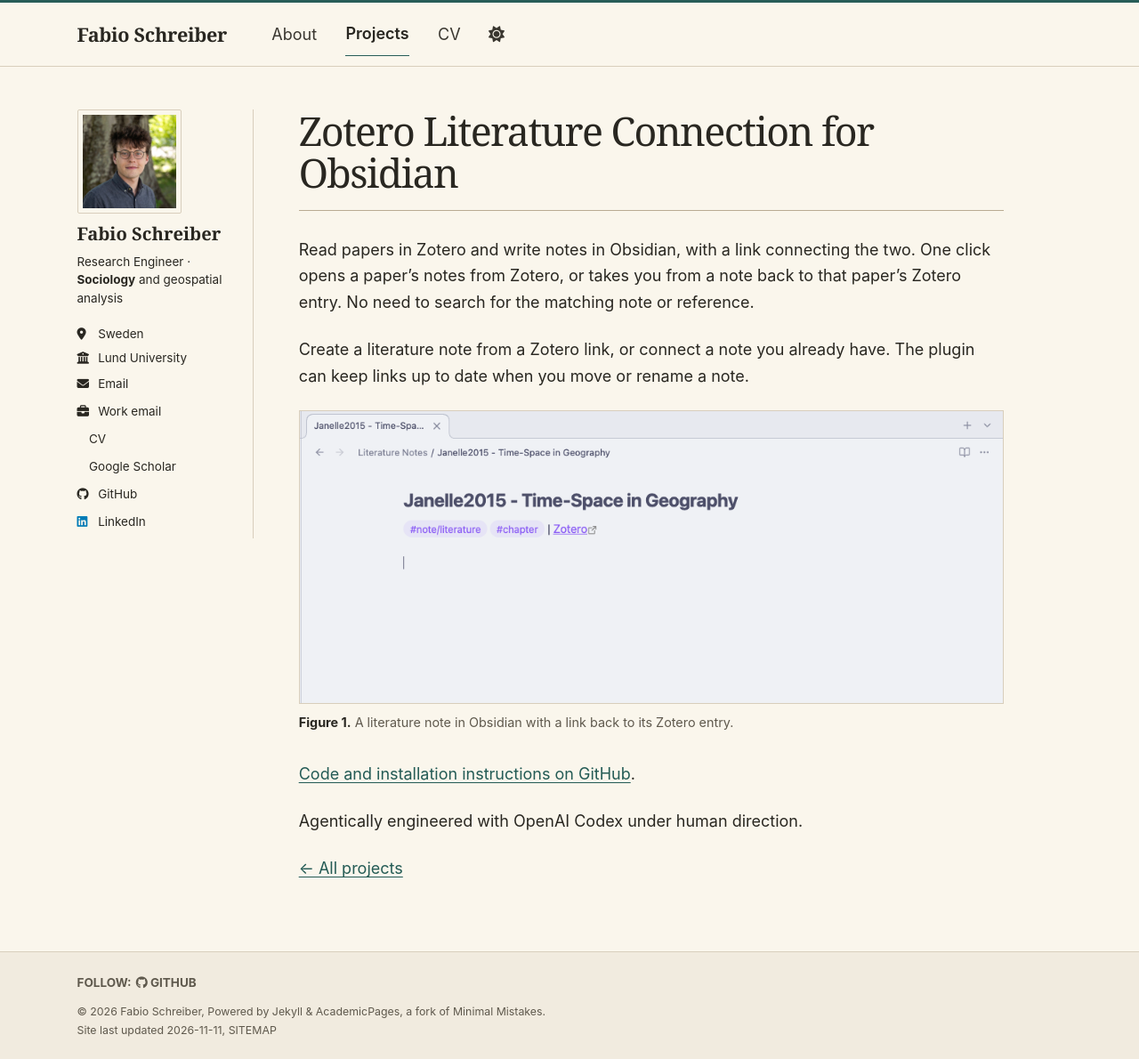
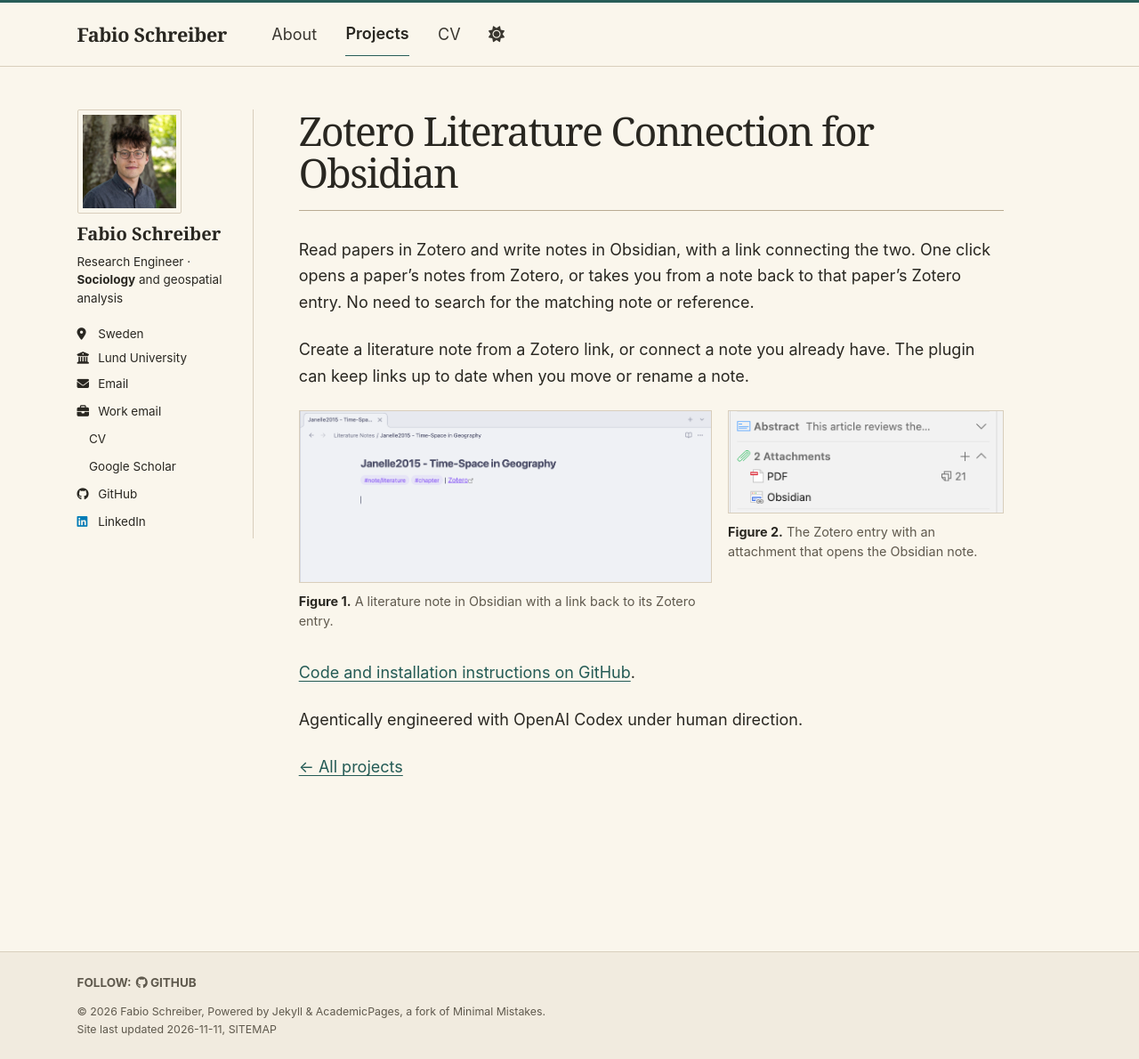
Before and after one commit to fab1s/fab1s.github.io, a Jekyll site: the page built from _portfolio/zotero-literature-connection.md, in a window 1280 px wide and 1190 px high. Shown: the whole window at 89% size. Built offline with Jekyll 4.4.1, drawn with Linux system fonts in a browser that asks for light colours; a style sheet for code colours, icons or effects is not loaded.

Commit message:
Pair the Zotero and Obsidian screenshots

```diff
--- a/_portfolio/zotero-literature-connection.md
+++ b/_portfolio/zotero-literature-connection.md
@@ -15,10 +15,20 @@ Read papers in Zotero and write notes in Obsidian, with a link connecting the tw
 
 Create a literature note from a Zotero link, or connect a note you already have. The plugin can keep links up to date when you move or rename a note.
 
-<figure class="paper-figure">
-  <img src="{{ page.preview_image | relative_url }}" alt="{{ page.preview_alt | escape }}" width="991" height="412" loading="lazy">
-  <figcaption><span class="paper-figure__label">Figure 1.</span> A literature note in Obsidian with a link back to its Zotero entry.</figcaption>
-</figure>
+<div class="paper-figure-pair">
+  <figure class="paper-figure">
+    <a href="{{ page.preview_image | relative_url }}">
+      <img src="{{ page.preview_image | relative_url }}" alt="{{ page.preview_alt | escape }}" width="991" height="412" loading="lazy">
+    </a>
+    <figcaption><span class="paper-figure__label">Figure 1.</span> A literature note in Obsidian with a link back to its Zotero entry.</figcaption>
+  </figure>
+  <figure class="paper-figure">
+    <a href="{{ '/images/zotero-attachment.png' | relative_url }}">
+      <img src="{{ '/images/zotero-attachment.png' | relative_url }}" alt="The Zotero attachments list showing a PDF and an Obsidian link" width="330" height="122" loading="lazy">
+    </a>
+    <figcaption><span class="paper-figure__label">Figure 2.</span> The Zotero entry with an attachment that opens the Obsidian note.</figcaption>
+  </figure>
+</div>
 
 [Code and installation instructions on GitHub](https://github.com/fab1s/zotero-literature-link).
 
--- a/_sass/layout/_working-paper.scss
+++ b/_sass/layout/_working-paper.scss
@@ -375,6 +375,26 @@ button:focus-visible {
   margin: 1rem 0 1.75rem;
 }
 
+.paper-figure-pair {
+  display: grid;
+  grid-template-columns: minmax(0, 1fr);
+  gap: 1rem;
+  margin: 1rem 0 1.75rem;
+
+  @include breakpoint($medium) {
+    grid-template-columns: minmax(0, 3fr) minmax(0, 2fr);
+  }
+}
+
+.paper-figure-pair > .paper-figure {
+  margin: 0;
+}
+
+.paper-figure-pair .paper-figure img {
+  width: auto;
+  max-width: 100%;
+}
+
 .paper-figure img,
 .cv-pdf {
   display: block;
```
Also changed, not shown: images/zotero-attachment.png (added).
